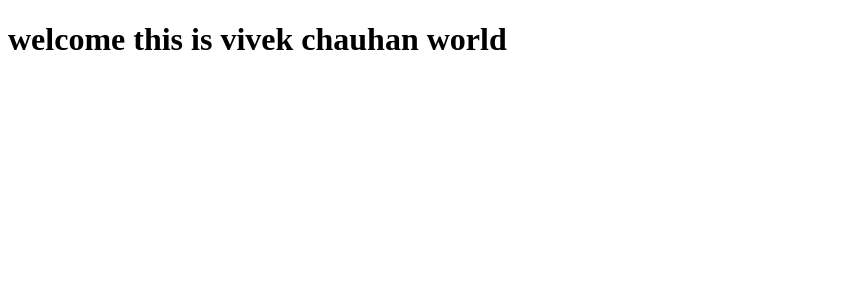
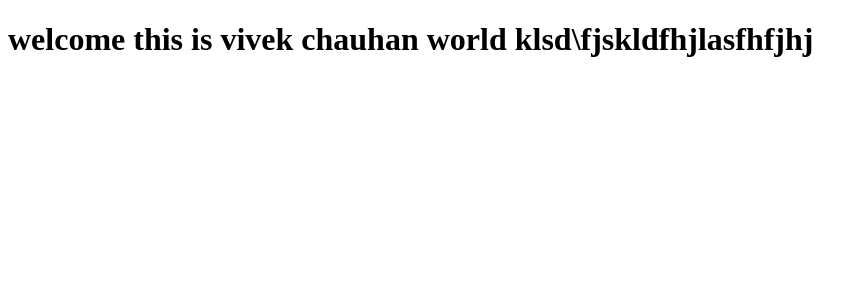
Before and after one commit to alexashishvivekchauhan/alexashishvivekchauhan, a React (Vite) app in the folder frontend/: page / in a window 1280 px wide. Shown: the top 300 px of the page, without its empty margins (0-867 px from the left). Built offline with nearby package versions, Linux system fonts and the light colour scheme.

Commit message:
name add

```diff
--- a/frontend/src/App.jsx
+++ b/frontend/src/App.jsx
@@ -6,7 +6,7 @@ function App() {
 
   return (
     <>
-       <h1>welcome this is vivek chauhan world</h1>
+       <h1>welcome this is vivek chauhan world   klsd\fjskldfhjlasfhfjhj</h1>
     </>
   )
 }
```
